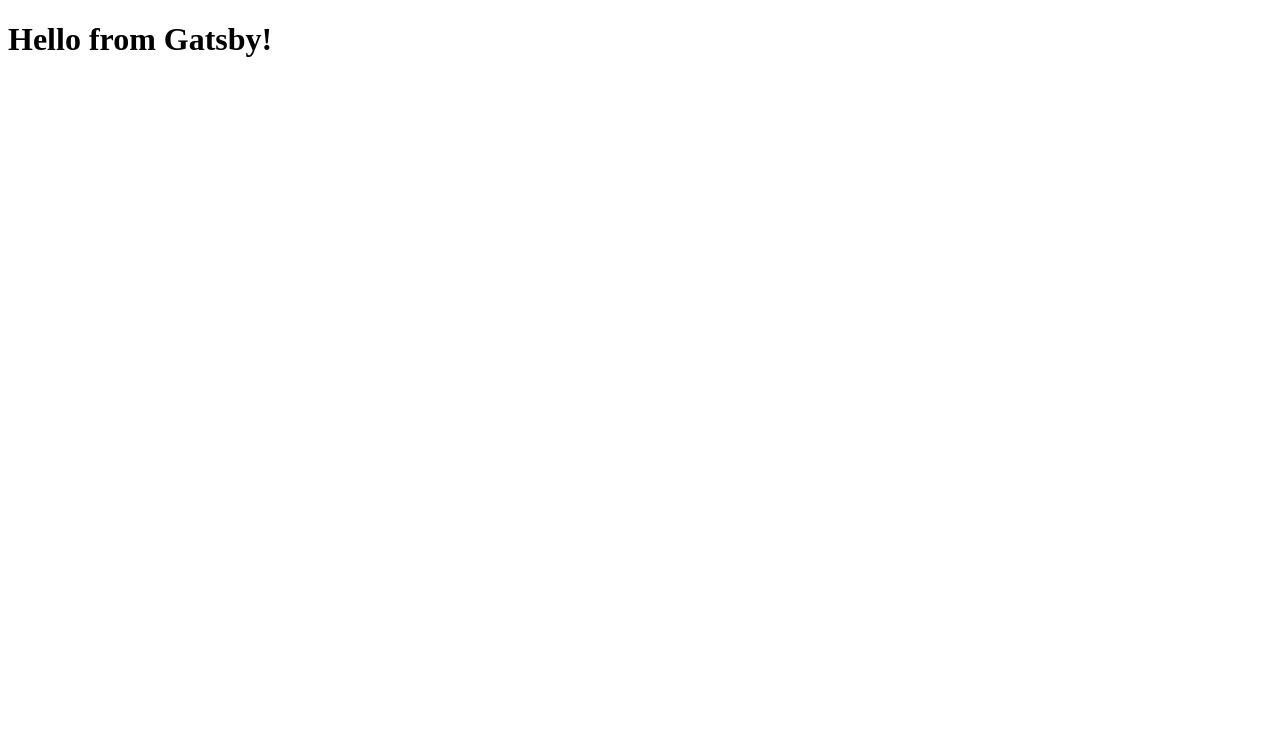
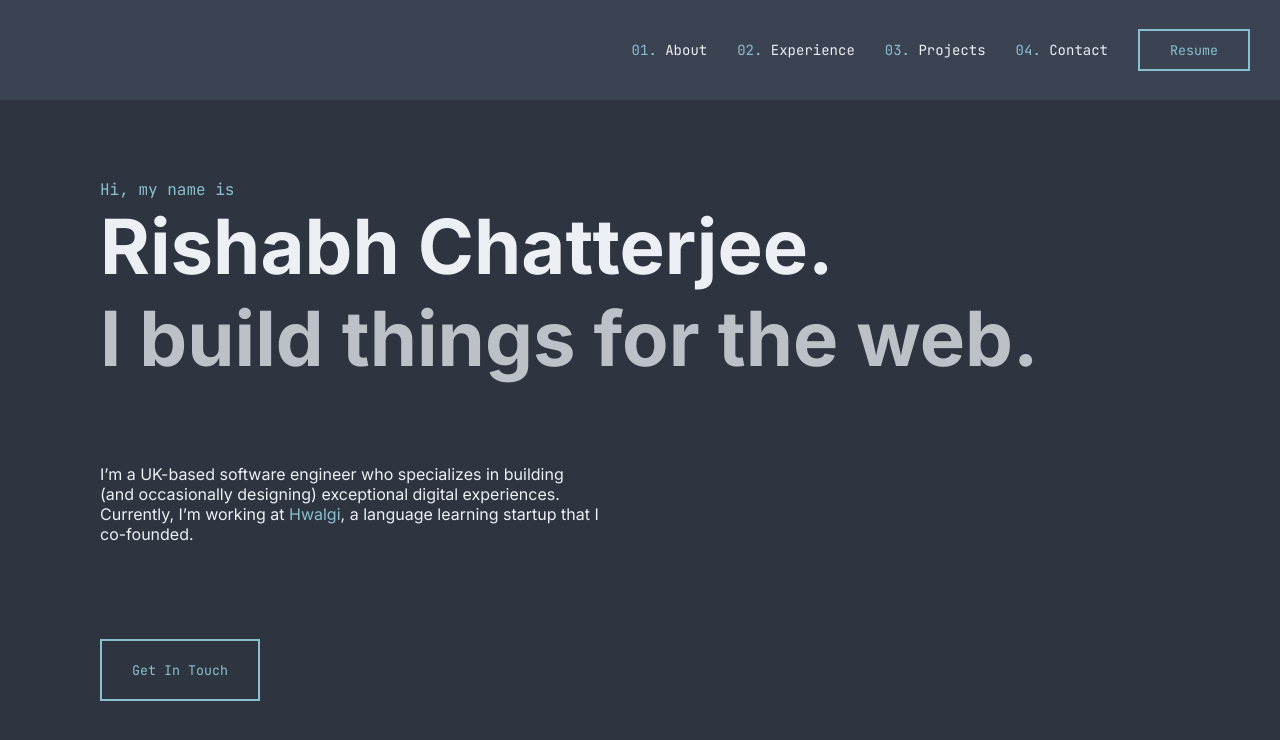
Before and after one commit to nanyaDev/portfolio-website, a Gatsby site: page / in a window 1280 px wide. Shown: the top 740 px of the page. Built offline with nearby package versions, Linux system fonts and the light colour scheme; Gatsby itself is replaced by a stand-in of ours.

Commit message:
Create and style the Hero section

```diff
--- a/gatsby-config.js
+++ b/gatsby-config.js
@@ -2,5 +2,5 @@
   siteMetadata: {
     title: 'Portfolio Website',
   },
-  plugins: [],
+  plugins: [`gatsby-plugin-styled-components`],
 };
--- /dev/null
+++ b/src/components/About.js
@@ -0,0 +1,43 @@
+import React from 'react';
+import styled from 'styled-components';
+
+const AboutStyles = styled.section`
+  height: 100vh;
+  padding: 100px 100px 20px 100px;
+  display: flex;
+  justify-content: space-evenly;
+  align-items: center;
+
+  > div {
+    width: 500px;
+  }
+`;
+
+const About = () => {
+  return (
+    <AboutStyles>
+      <div>
+        <h3>
+          <span className="hl code">01.</span> About Me
+        </h3>
+        <p>
+          My name is Rishabh and I’m a Maths and Physics graduate who wound up
+          in software engineering . My first brush with coding was when I ...
+        </p>
+        <p>
+          Fast-forward to today, and I’ve had the privilege of working at a
+          <span className="hl">research lab</span>, a{' '}
+          <span className="hl">huge corporation</span>, and{' '}
+          <span className="hl">my own startup</span>. My main focus these days
+          is building out the infrastructure for the language-learning platform
+          at Hwalgi.{' '}
+        </p>
+        <p>Here are a few technologies I’ve been working with recently:</p>
+        <div>TECH GOES HERE.</div>
+      </div>
+      <div>IMAGE GOES HERE</div>
+    </AboutStyles>
+  );
+};
+
+export default About;
--- /dev/null
+++ b/src/components/Hero.js
@@ -0,0 +1,40 @@
+import React from 'react';
+import styled from 'styled-components';
+
+const HeroStyles = styled.section`
+  height: 100vh;
+  padding: 100px 100px 20px 100px;
+  display: flex;
+  flex-direction: column;
+  justify-content: space-evenly;
+  align-items: flex-start;
+
+  > p {
+    width: 500px;
+  }
+
+  > button {
+    padding: 20px 30px;
+  }
+`;
+
+const Hero = () => {
+  return (
+    <HeroStyles>
+      <div>
+        <span className="hl code">Hi, my name is</span>
+        <h1>Rishabh Chatterjee.</h1>
+        <h2>I build things for the web.</h2>
+      </div>
+      <p>
+        I’m a UK-based software engineer who specializes in building (and
+        occasionally designing) exceptional digital experiences. Currently, I’m
+        working at <span className="hl">Hwalgi</span>, a language learning
+        startup that I co-founded.
+      </p>
+      <button type="button">Get In Touch</button>
+    </HeroStyles>
+  );
+};
+
+export default Hero;
--- /dev/null
+++ b/src/components/Layout.js
@@ -0,0 +1,13 @@
+import React from 'react';
+import GlobalStyle from '../styles/GlobalStyle';
+
+const Layout = ({ children }) => {
+  return (
+    <>
+      <GlobalStyle />
+      <div>{children}</div>
+    </>
+  );
+};
+
+export default Layout;
--- /dev/null
+++ b/src/components/Navbar.js
@@ -0,0 +1,44 @@
+import React from 'react';
+import styled from 'styled-components';
+
+const NavStyles = styled.nav`
+  height: 100px;
+  width: 100vw;
+  position: fixed;
+  display: flex;
+  justify-content: flex-end;
+  align-items: center;
+  background: var(--lightgray);
+  font-family: 'JetBrains Mono';
+  font-size: 14px;
+
+  > * {
+    margin-right: 30px;
+  }
+
+  > button {
+    padding: 10px 30px;
+  }
+`;
+
+const Navbar = () => {
+  return (
+    <NavStyles>
+      <div>
+        <span className="hl">01.</span> About
+      </div>
+      <div>
+        <span className="hl">02.</span> Experience
+      </div>
+      <div>
+        <span className="hl">03.</span> Projects
+      </div>
+      <div>
+        <span className="hl">04.</span> Contact
+      </div>
+      <button type="button">Resume</button>
+    </NavStyles>
+  );
+};
+
+export default Navbar;
--- a/src/pages/index.js
+++ b/src/pages/index.js
@@ -1,8 +1,18 @@
 import React from 'react';
+// import styled from 'styled-components';
+import Hero from '../components/Hero';
+import Layout from '../components/Layout';
+import Navbar from '../components/Navbar';
+import About from '../components/About';
 
-// markup
 const IndexPage = () => {
-  return <h1>Hello from Gatsby!</h1>;
+  return (
+    <Layout>
+      <Navbar />
+      <Hero />
+      <About />
+    </Layout>
+  );
 };
 
 export default IndexPage;
--- /dev/null
+++ b/src/styles/GlobalStyle.js
@@ -0,0 +1,71 @@
+import { createGlobalStyle } from 'styled-components';
+import '@fontsource/jetbrains-mono';
+import '@fontsource/inter';
+import '@fontsource/inter/700.css';
+
+const GlobalStyle = createGlobalStyle`
+/*
+"Use CSS Variables instead of React Context" - https://epicreact.dev/css-variables/
+---> Reasoning for not putting this in Theme Provider.
+*/
+  :root {
+    --primary: #88c0d0;
+    --secondary: #eceff4;
+    --darkgray: #2e3440;
+    --lightgray: #3b4252;
+  }
+
+  * {
+    margin: 0;
+    padding: 0;
+    box-sizing: border-box;
+  }
+
+  body {
+    background: var(--darkgray);
+    color: var(--secondary);
+    font-family: 'Inter';
+    // fixes figma vs browser discrepancy
+    -webkit-font-smoothing: antialiased;
+    -moz-osx-font-smoothing: grayscale;
+    text-rendering: optimizeLegibility;
+  }
+
+  // Styling tags is probably bad practice on a large website
+  // but this website is small enough that it doesn't matter
+  h1, h2 {
+    font-size: 76px;
+    font-weight: 700;
+  }
+
+  h2 {
+    opacity: 0.75;
+  }
+
+  h3 {
+    font-size: 24px;
+    font-weight: 700;
+  }
+
+  p {
+    font-size: 16px;
+    margin-bottom: 16px;
+  }
+
+  button {
+    background: transparent;
+    color: var(--primary);
+    font-family: 'JetBrains Mono';
+    border: 2px solid var(--primary);
+  }
+
+  .hl {
+    color: var(--primary);
+  }
+
+  .code {
+    font-family: 'JetBrains Mono';
+  }
+`;
+
+export default GlobalStyle;
```
Also changed, not shown: package.json (+6 -1 lines), src/images/icon.png (deleted), 1 other file.
